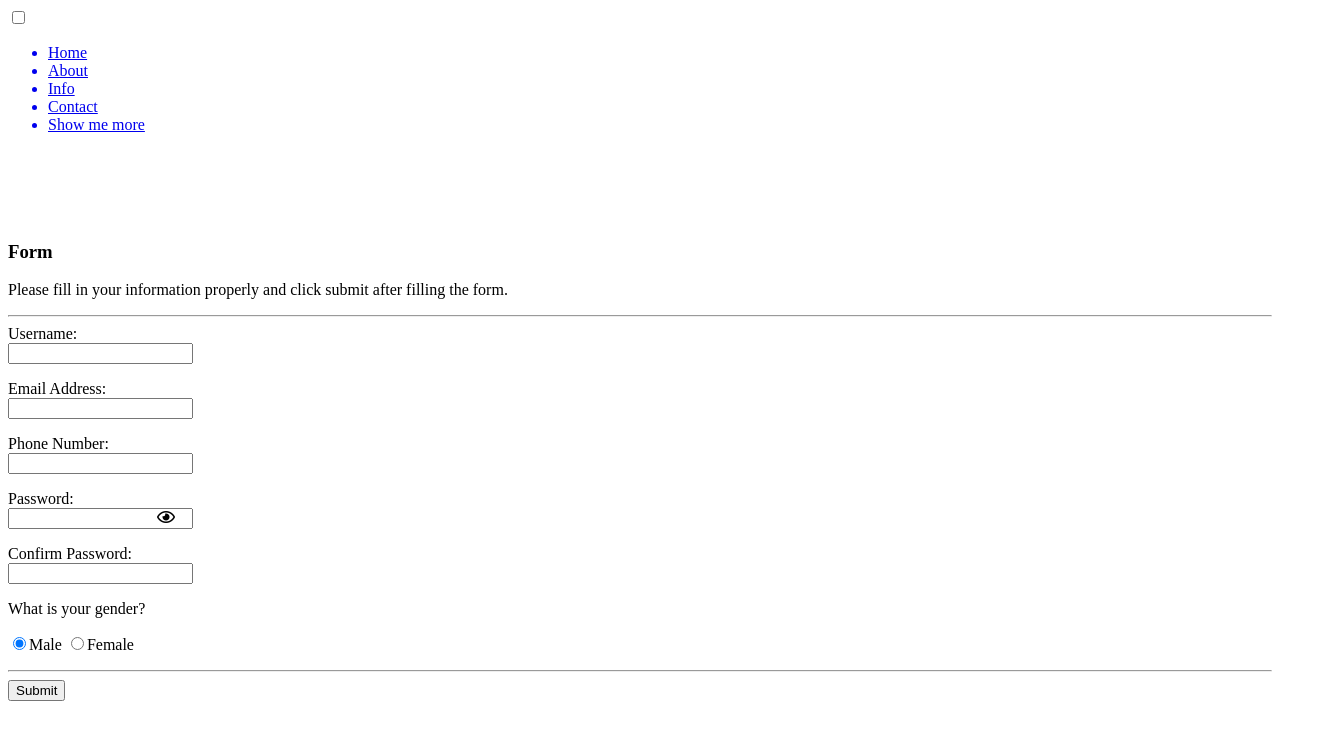
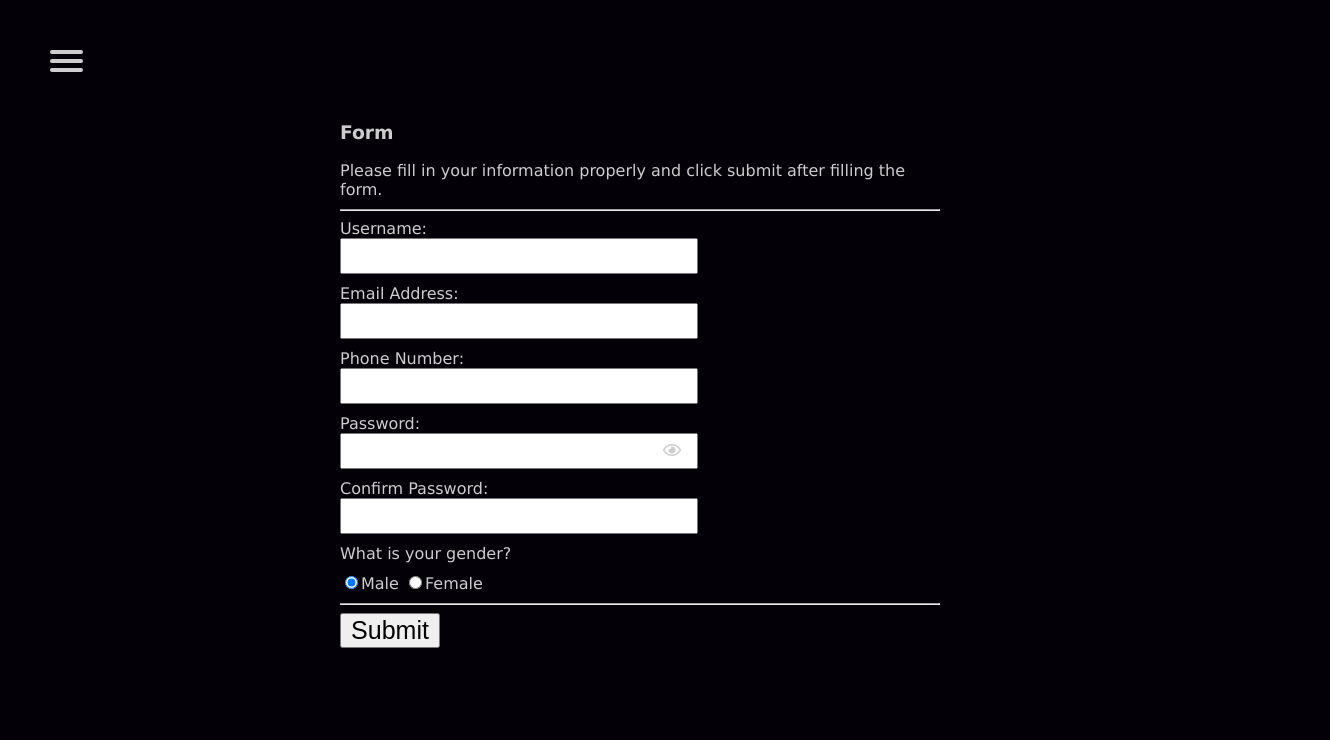
Before and after one commit to Quadri-Ian/capstone-project-2, a plain HTML site: page index.html in a window 1280 px wide. Shown: the whole page, 1330 px wide, since content can reach past the window. Drawn offline with Linux system fonts and the light colour scheme.

Commit message:
Update index.html

```diff
--- a/index.html
+++ b/index.html
@@ -5,7 +5,7 @@
     <meta http-equiv="X-UA-Compatible" content="IE=edge">
     <meta name="viewport" content="width=device-width, initial-scale=1.0">
     <title>Project</title>
-    <link rel="stylesheet" href="project.css">
+    <link rel="stylesheet" href="style.css">
 	<link rel="stylesheet" href="https://cdnjs.cloudflare.com/ajax/libs/font-awesome/5.13.0/css/all.min.css">
 </head>
 <body>
```
